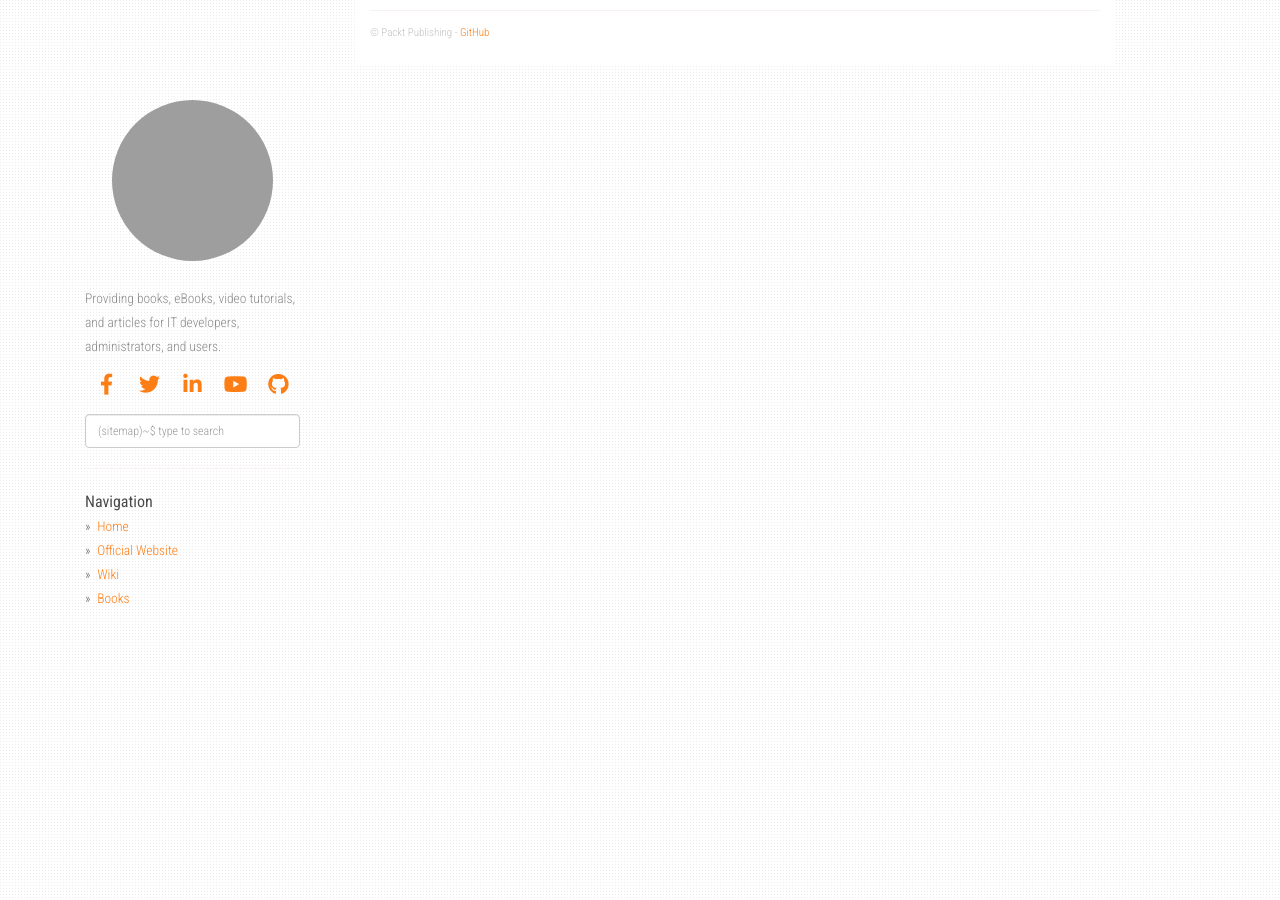
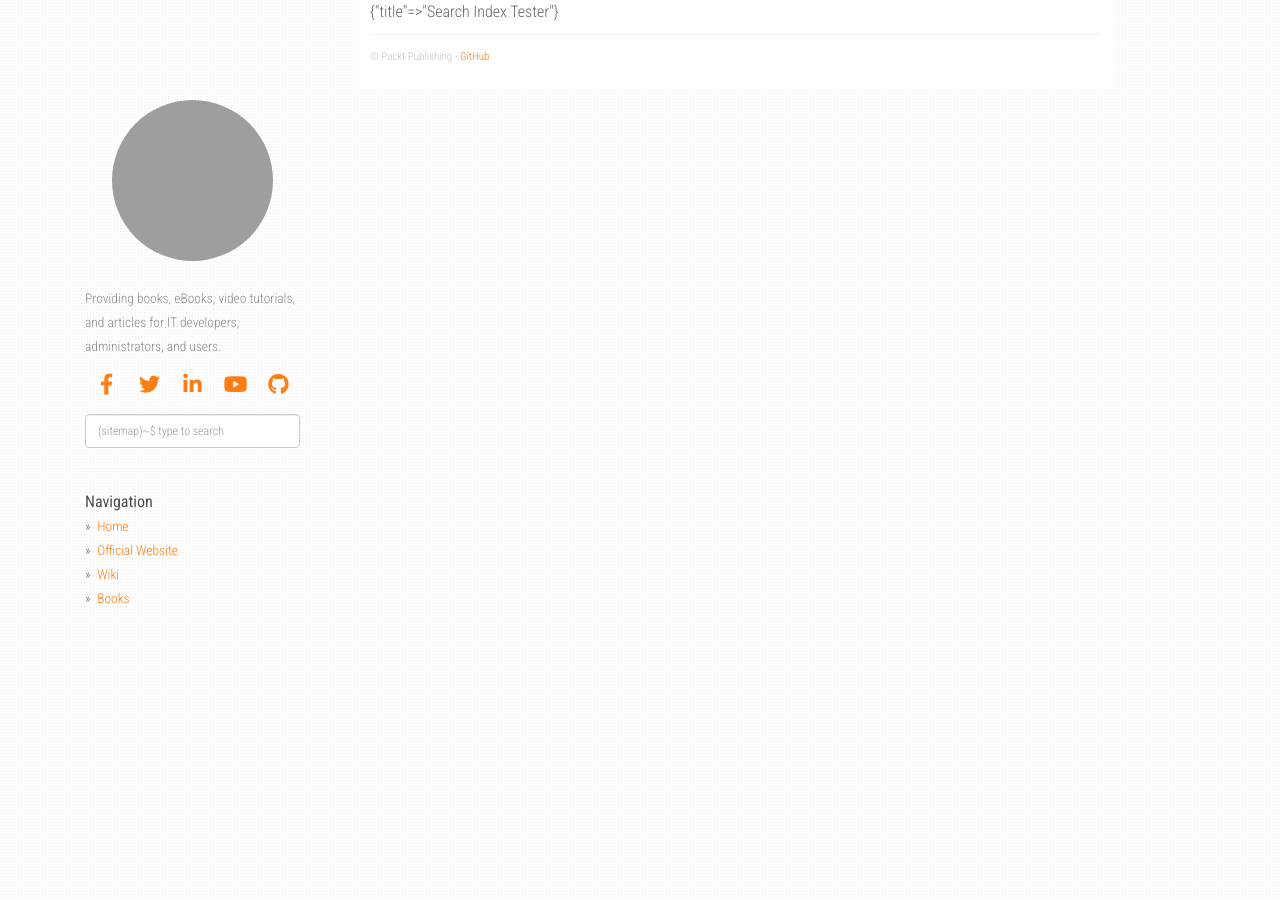
Before and after one commit to PacktPublishing/expert-insight, a Jekyll site: the page built from tester.html, in a window 1280 px wide. Built offline with Jekyll 4.4.1, drawn with Linux system fonts in a browser that asks for light colours; nearby versions of some CDN libraries; some of the changed lines change nothing that is shown; grey boxes are pictures that could not be loaded.

Commit message:
Update tester.html

```diff
--- a/tester.html
+++ b/tester.html
@@ -3,5 +3,5 @@ title: test
 layout: default
 ---
 
-{% assign searchIdx = site.test %}
+{% assign searchIdx = site.data.test %}
 {{ searchIdx }}
```
